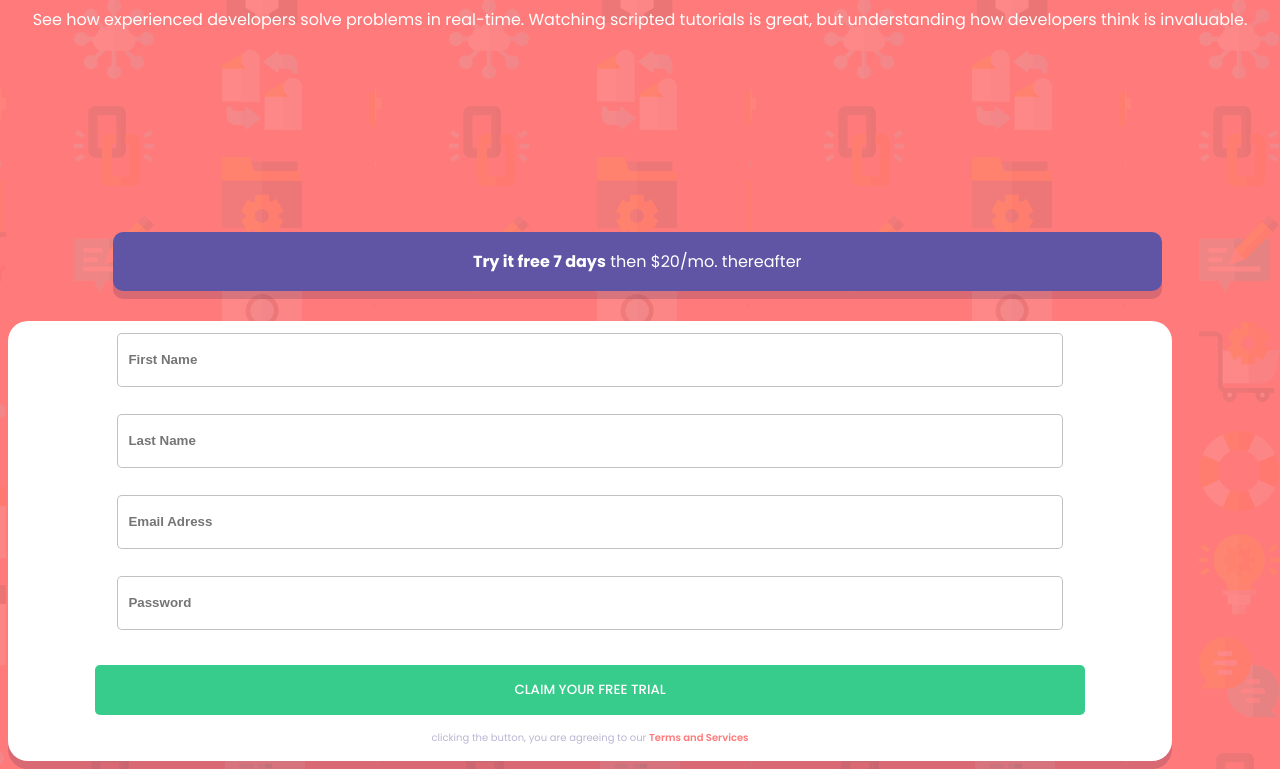
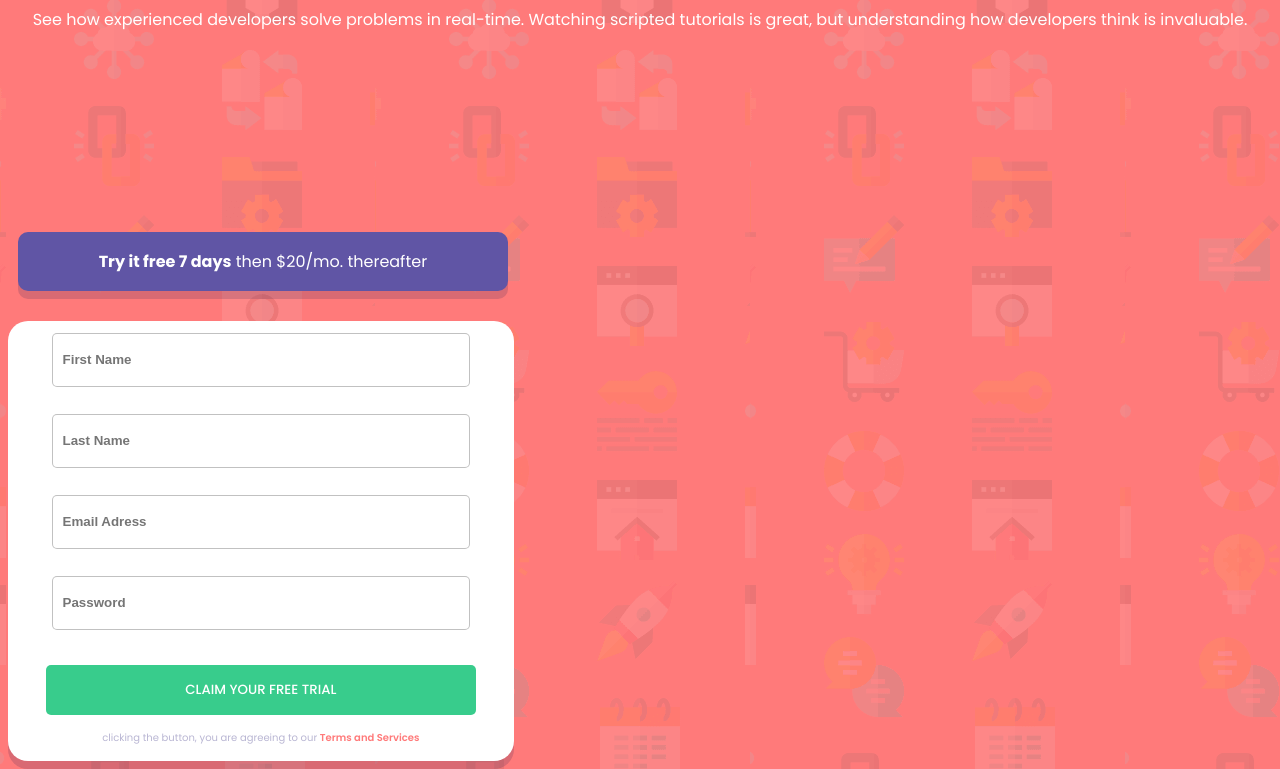
Before and after one commit to arenascode/Intro-component-with-sign-up-form, a website: page index.html in a window 1280 px wide. Shown: the part 84-853 px from the top of the page. Drawn offline with Linux system fonts and the light colour scheme.

Commit message:
little adjuts to form width

```diff
--- a/scss/style.scss
+++ b/scss/style.scss
@@ -96,10 +96,10 @@ form {
 
 .sectionForm {
   margin-right: 100px;
+  width: 40%;
   .testTime {
     margin-top: 200px;
     width: 85%;
-    margin-left: auto;
   }
   form {
     width: 100%;
```
Also changed, not shown: css/style.css.
